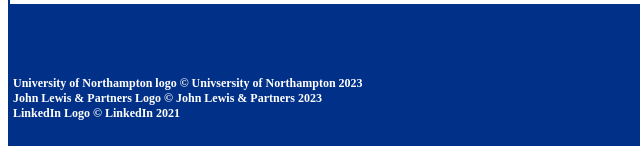
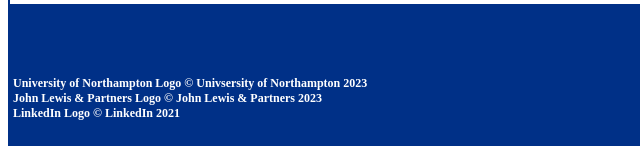
Before and after one commit to elliottaylor1607/MyPortfolio, a plain HTML site: page index.html in a window 1280 px wide. Shown: the part 882-1028 px from the top of the page, 0-640 px from the left. Drawn offline with Linux system fonts and the light colour scheme.

Commit message:
Update index.html

```diff
--- a/index.html
+++ b/index.html
@@ -75,7 +75,7 @@ function myFunction() {
 							</div> <!-- End of table div -->
 			<div class="footerarea"> <!-- Start of footerarea div -->
 				<div class="h3"> <!-- Start of heading3 div -->
-					<h3> <br> <br> <br> <br> University of Northampton logo © Univsersity of Northampton 2023 </br> <!-- Specifying heading3 text and inserting several line breaks to break up the text -->
+					<h3> <br> <br> <br> <br> University of Northampton Logo © Univsersity of Northampton 2023 </br> <!-- Specifying heading3 text and inserting several line breaks to break up the text -->
 											 John Lewis & Partners Logo © John Lewis & Partners 2023 </br> <!-- Continuation of heading3 text and inserting a line break to break up the text -->
 											 LinkedIn Logo © LinkedIn 2021 </br> <!-- Continuation of heading3 text and inserting a line break to break up the text -->
 				</div> <!-- End of heading3 div -->
```
